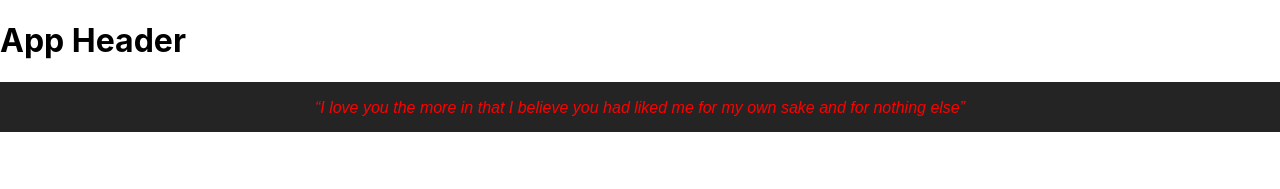
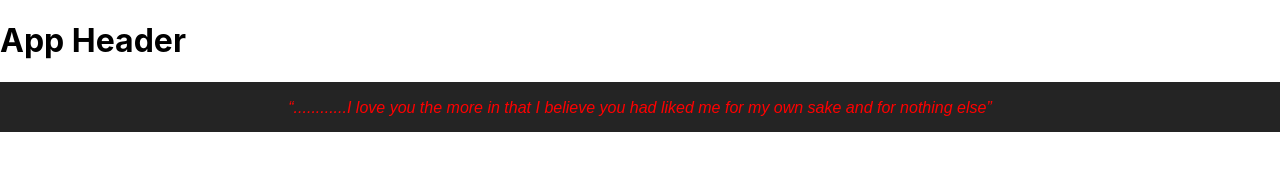
Before and after one commit to Amalprneopraxis/Megamenu, a React (Create React App) app: page / in a window 1280 px wide. Shown: the top 189 px of the page. Built offline with nearby package versions, Linux system fonts and the light colour scheme.

Commit message:
added dots for paragraph

```diff
--- a/src/Megamenu.js
+++ b/src/Megamenu.js
@@ -34,7 +34,7 @@ const Megamenu = () => {
     return (
       <div className="slideshow-container">
         <div className="mySlides">
-          <q style={{color: "red"}}>I love you the more in that I believe you had liked me for my own sake and for nothing else</q>
+          <q style={{color: "red"}}>............I love you the more in that I believe you had liked me for my own sake and for nothing else</q>
         </div>
         <div className="mySlides">
           <q style={{color: "red"}}>But man is not made for defeat.</q>
```
Also changed, not shown: 1 other file (tests, documents, lock files or other folders).
